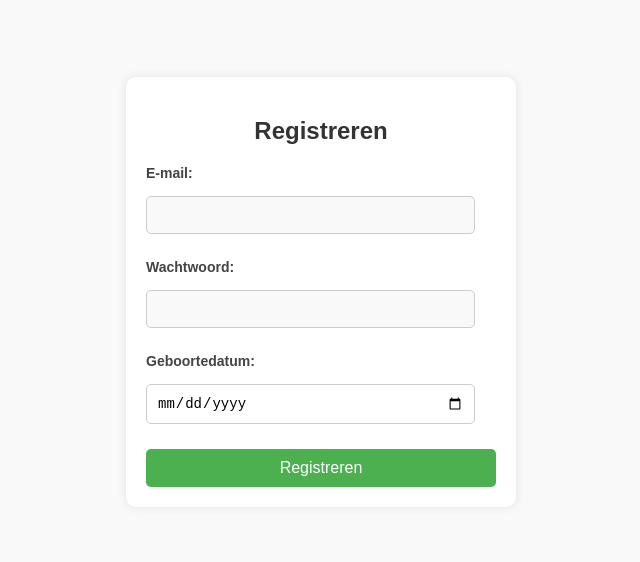
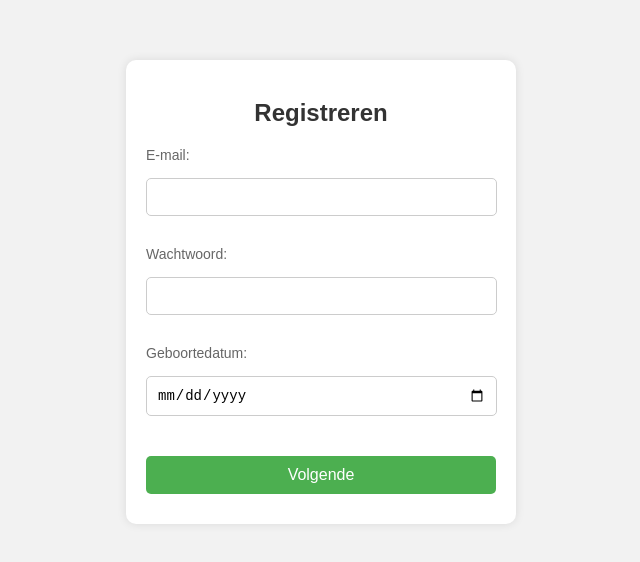
Before and after one commit to Dwaynepiest/SoulConnect-Frontend, a React (Create React App) app in the folder Frontend/soulconnect/: page /register in a window 1280 px wide. Shown: the part 108-670 px from the top of the page, without its empty margins (319-959 px from the left). Built offline with nearby package versions, Linux system fonts and the light colour scheme.

Commit message:
Register en Profiel aanmaken samen in nieuw bestand gezet: UserRegistreren

```diff
--- a/Frontend/soulconnect/src/App.js
+++ b/Frontend/soulconnect/src/App.js
@@ -1,8 +1,7 @@
 import React from 'react';
 import { BrowserRouter as Router, Routes, Route } from 'react-router-dom';
 import Login from './pages/Login/Login';
-import Registreren from './pages/Register/Registreren';
-import ProfielAanmaken from './pages/profiel-aanmaken/profiel-aanmaken';
+import UserRegistreren from './pages/UserRegistreren/UserRegistreren';
 import BerichtenPagina from './pages/Berichten/berichten';
 import ChatPage from './pages/Berichten/bericht';
 import Dashboard from './pages/Dashboard/Dashboard';
@@ -13,13 +12,11 @@ function App() {
       <Routes>
         <Route path="/" element={<Login />} />
         <Route path="/login" element={<Login />} />
-        <Route path="/register" element={<Registreren />} />
-        <Route path="/profiel-aanmaken" element={<ProfielAanmaken />} />
+        <Route path="/register" element={<UserRegistreren />} />
         <Route path="/berichten" element={<BerichtenPagina />}>
           <Route path=":messageId" element={<ChatPage />} />
         </Route>
         <Route path='/dashboard' element={<Dashboard />} />
-
       </Routes>
     </Router>
   );
--- a/Frontend/soulconnect/src/pages/Register/Registreren.css
+++ b/Frontend/soulconnect/src/pages/Register/Registreren.css
@@ -1,4 +1,4 @@
-/* Algemene styling voor het lichaam */
+/* Algemene styling voor het lichaam
 body {
     font-family: Arial, sans-serif;
     background-color: #f2f2f2;
@@ -72,4 +72,4 @@ body {
 
 .login-container a:hover {
     text-decoration: underline;
-}
+} */
--- a/Frontend/soulconnect/src/pages/Register/Registreren.js
+++ b/Frontend/soulconnect/src/pages/Register/Registreren.js
@@ -1,79 +1,79 @@
-import React, { useState } from 'react';
-import { useNavigate } from 'react-router-dom'; // Importeer useNavigate
-import './Registreren.css';
+// import React, { useState } from 'react';
+// import { useNavigate } from 'react-router-dom'; // Importeer useNavigate
+// import './Registreren.css';
 
-const Registreren = () => {
-    const [email, setEmail] = useState('');
-    const [password, setPassword] = useState('');
-    const [dob, setDob] = useState('');
-    const [error, setError] = useState('');
-    const navigate = useNavigate();  // Initialiseer navigate
+// const Registreren = () => {
+//     const [email, setEmail] = useState('');
+//     const [password, setPassword] = useState('');
+//     const [dob, setDob] = useState('');
+//     const [error, setError] = useState('');
+//     const navigate = useNavigate();  // Initialiseer navigate
 
-    const handleSubmit = (e) => {
-        e.preventDefault();
+//     const handleSubmit = (e) => {
+//         e.preventDefault();
 
-        // Validatie van het wachtwoord en de geboortedatum (minimaal 18 jaar oud)
-        const today = new Date();
-        const birthDate = new Date(dob);
-        const age = today.getFullYear() - birthDate.getFullYear();
-        const month = today.getMonth() - birthDate.getMonth();
+//         // Validatie van het wachtwoord en de geboortedatum (minimaal 18 jaar oud)
+//         const today = new Date();
+//         const birthDate = new Date(dob);
+//         const age = today.getFullYear() - birthDate.getFullYear();
+//         const month = today.getMonth() - birthDate.getMonth();
 
-        if (age < 18 || (age === 18 && month < 0)) {
-            setError('Je moet 18 jaar of ouder zijn om je te registreren');
-            return;
-        }
+//         if (age < 18 || (age === 18 && month < 0)) {
+//             setError('Je moet 18 jaar of ouder zijn om je te registreren');
+//             return;
+//         }
 
-        // Validatie van het wachtwoord
-        const passwordPattern = /^(?=.*[A-Z])(?=.*\d)(?=.*[@$!%*?&])[A-Za-z\d@$!%*?&]{16,}$/;
-        if (!passwordPattern.test(password)) {
-            setError('Wachtwoord voldoet niet aan de vereisten: minimaal 16 karakters, 1 hoofdletter, 1 cijfer en 1 speciaal teken');
-            return;
-        }
+//         // Validatie van het wachtwoord
+//         const passwordPattern = /^(?=.*[A-Z])(?=.*\d)(?=.*[@$!%*?&])[A-Za-z\d@$!%*?&]{16,}$/;
+//         if (!passwordPattern.test(password)) {
+//             setError('Wachtwoord voldoet niet aan de vereisten: minimaal 16 karakters, 1 hoofdletter, 1 cijfer en 1 speciaal teken');
+//             return;
+//         }
 
-        // Als alle validaties zijn doorstaan, ga dan naar de profiel-aanmaken pagina
-        setError('');
-        navigate('/profiel-aanmaken'); // Navigeren naar de profiel-aanmaken pagina
-    };
+//         // Als alle validaties zijn doorstaan, ga dan naar de profiel-aanmaken pagina
+//         setError('');
+//         navigate('/profiel-aanmaken'); // Navigeren naar de profiel-aanmaken pagina
+//     };
 
-    return (
-        <div className="login-container">
-            <h2>Registreren</h2>
-            <form onSubmit={handleSubmit}>
-                <div className="form-group">
-                    <label htmlFor="email">E-mail:</label>
-                    <input
-                        type="email"
-                        id="email"
-                        value={email}
-                        onChange={(e) => setEmail(e.target.value)}
-                        required
-                    />
-                </div>
-                <div className="form-group">
-                    <label htmlFor="password">Wachtwoord:</label>
-                    <input
-                        type="password"
-                        id="password"
-                        value={password}
-                        onChange={(e) => setPassword(e.target.value)}
-                        required
-                    />
-                </div>
-                <div className="form-group">
-                    <label htmlFor="dob">Geboortedatum:</label>
-                    <input
-                        type="date"
-                        id="dob"
-                        value={dob}
-                        onChange={(e) => setDob(e.target.value)}
-                        required
-                    />
-                </div>
-                <button type="submit">Registreren</button>
-            </form>
-            {error && <p>{error}</p>} {/* Toon foutmelding als er een fout is */}
-        </div>
-    );
-};
+//     return (
+//         <div className="login-container">
+//             <h2>Registreren</h2>
+//             <form onSubmit={handleSubmit}>
+//                 <div className="form-group">
+//                     <label htmlFor="email">E-mail:</label>
+//                     <input
+//                         type="email"
+//                         id="email"
+//                         value={email}
+//                         onChange={(e) => setEmail(e.target.value)}
+//                         required
+//                     />
+//                 </div>
+//                 <div className="form-group">
+//                     <label htmlFor="password">Wachtwoord:</label>
+//                     <input
+//                         type="password"
+//                         id="password"
+//                         value={password}
+//                         onChange={(e) => setPassword(e.target.value)}
+//                         required
+//                     />
+//                 </div>
+//                 <div className="form-group">
+//                     <label htmlFor="dob">Geboortedatum:</label>
+//                     <input
+//                         type="date"
+//                         id="dob"
+//                         value={dob}
+//                         onChange={(e) => setDob(e.target.value)}
+//                         required
+//                     />
+//                 </div>
+//                 <button type="submit">Registreren</button>
+//             </form>
+//             {error && <p>{error}</p>} {/* Toon foutmelding als er een fout is */}
+//         </div>
+//     );
+// };
 
-export default Registreren;
+// export default Registreren;
--- /dev/null
+++ b/Frontend/soulconnect/src/pages/UserRegistreren/UserRegistreren.css
@@ -0,0 +1,88 @@
+/* Algemene styling voor het lichaam */
+body {
+    font-family: Arial, sans-serif;
+    background-color: #f2f2f2;
+    display: flex;
+    justify-content: center;
+    align-items: center;
+    height: 100vh;
+    margin: 0;
+    overflow: hidden;
+}
+
+/* Stijl voor het container van het formulier */
+.container {
+    background-color: #ffffff;
+    padding: 20px;
+    border-radius: 10px;
+    box-shadow: 0 0 10px rgba(0, 0, 0, 0.1);
+    width: 350px;
+    text-align: center;
+    margin: 0 auto;
+    height: auto;
+}
+
+/* Styling voor de koptekst van het formulier */
+.container h2 {
+    margin-bottom: 20px;
+    color: #333;
+}
+
+/* Stijl voor de formulierelementen (invoervelden) */
+.container input[type="email"],
+.container input[type="password"],
+.container input[type="date"],
+.container input[type="text"],
+.container textarea,
+.container select {
+    width: 94%;
+    padding: 10px;
+    margin: 10px 0;
+    border: 1px solid #ccc;
+    border-radius: 5px;
+    font-size: 14px;
+}
+
+/* Stijl voor de knoppen */
+.container button {
+    width: 100%;
+    padding: 10px;
+    margin: 10px 0;
+    border: none;
+    border-radius: 5px;
+    background-color: #4CAF50;
+    color: #fff;
+    font-size: 16px;
+    cursor: pointer;
+}
+
+.container button:hover {
+    background-color: #45a049;
+}
+
+/* Stijl voor foutmeldingen */
+.container p.error {
+    color: red;
+    font-size: 14px;
+    margin-top: 10px;
+}
+
+/* Styling voor de links (indien aanwezig, bijvoorbeeld "wachtwoord vergeten") */
+.container a {
+    display: block;
+    margin-top: 10px;
+    color: #4CAF50;
+    text-decoration: none;
+}
+
+.container a:hover {
+    text-decoration: underline;
+}
+
+/* Responsieve styling */
+@media (max-width: 500px) {
+    .container {
+        width: 100%;
+        padding: 20px;
+    }
+}
--- /dev/null
+++ b/Frontend/soulconnect/src/pages/UserRegistreren/UserRegistreren.js
@@ -0,0 +1,127 @@
+import React, { useState } from 'react';
+import { useNavigate } from 'react-router-dom';
+import './UserRegistreren.css';
+
+const UserRegistreren = () => {
+    const [email, setEmail] = useState('');
+    const [password, setPassword] = useState('');
+    const [dob, setDob] = useState('');
+    const [profilePicture, setProfilePicture] = useState('');
+    const [bio, setBio] = useState('');
+    const [interests, setInterests] = useState('');
+    const [error, setError] = useState('');
+    const [step, setStep] = useState(1);
+    const navigate = useNavigate();
+
+    const handleSubmit = (e) => {
+        e.preventDefault();
+
+        if (step === 1) {
+            const today = new Date();
+            const birthDate = new Date(dob);
+            const age = today.getFullYear() - birthDate.getFullYear();
+            const month = today.getMonth() - birthDate.getMonth();
+
+            if (age < 18 || (age === 18 && month < 0)) {
+                setError('Je moet 18 jaar of ouder zijn om je te registreren');
+                return;
+            }
+
+            const passwordPattern = /^(?=.*[A-Z])(?=.*\d)(?=.*[@$!%*?&])[A-Za-z\d@$!%*?&]{16,}$/;
+            if (!passwordPattern.test(password)) {
+                setError('Wachtwoord voldoet niet aan de vereisten: minimaal 16 karakters, 1 hoofdletter, 1 cijfer en 1 speciaal teken');
+                return;
+            }
+
+            setError('');
+            setStep(2);
+        } else {
+            // Voeg hier je profiel aanmaken logica toe
+            console.log('Profiel aanmaken:', { profilePicture, bio, interests });
+            navigate('/home');
+        }
+    };
+
+    return (
+        <div className="container">
+            {step === 1 && (
+                <>
+                    <h2>Registreren</h2>
+                    <form onSubmit={handleSubmit}>
+                        <div className="form-group">
+                            <label htmlFor="email">E-mail:</label>
+                            <input
+                                type="email"
+                                id="email"
+                                value={email}
+                                onChange={(e) => setEmail(e.target.value)}
+                                required
+                            />
+                        </div>
+                        <div className="form-group">
+                            <label htmlFor="password">Wachtwoord:</label>
+                            <input
+                                type="password"
+                                id="password"
+                                value={password}
+                                onChange={(e) => setPassword(e.target.value)}
+                                required
+                            />
+                        </div>
+                        <div className="form-group">
+                            <label htmlFor="dob">Geboortedatum:</label>
+                            <input
+                                type="date"
+                                id="dob"
+                                value={dob}
+                                onChange={(e) => setDob(e.target.value)}
+                                required
+                            />
+                        </div>
+                        <button type="submit">Volgende</button>
+                    </form>
+                    {error && <p>{error}</p>}
+                </>
+            )}
+            {step === 2 && (
+                <>
+                    <h2>Profiel Aanmaken</h2>
+                    <form onSubmit={handleSubmit}>
+                        <div className="form-group">
+                            <label htmlFor="profilePicture">Profielfoto:</label>
+                            <input
+                                type="file"
+                                id="profilePicture"
+                                onChange={(e) => setProfilePicture(e.target.files[0])}
+                                required
+                            />
+                        </div>
+                        <div className="form-group">
+                            <label htmlFor="bio">Bio:</label>
+                            <textarea
+                                id="bio"
+                                value={bio}
+                                onChange={(e) => setBio(e.target.value)}
+                                required
+                            />
+                        </div>
+                        <div className="form-group">
+                            <label htmlFor="interests">Interesses:</label>
+                            <input
+                                type="text"
+                                id="interests"
+                                value={interests}
+                                onChange={(e) => setInterests(e.target.value)}
+                                required
+                            />
+                        </div>
+                        <button type="submit">Profiel Aanmaken</button>
+                    </form>
+                    {error && <p>{error}</p>}
+                </>
+            )}
+        </div>
+    );
+};
+
+export default UserRegistreren;
--- a/Frontend/soulconnect/src/pages/profiel-aanmaken/profiel-aanmaken.css
+++ b/Frontend/soulconnect/src/pages/profiel-aanmaken/profiel-aanmaken.css
@@ -1,4 +1,4 @@
-body {
+/* body {
     font-family: Arial, sans-serif;
     background-color: #f9f9f9;
     display: flex;
@@ -103,10 +103,9 @@ textarea {
     margin-bottom: 0;
 }
 
-/* Responsieve styling */
 @media (max-width: 500px) {
     .profile-container {
         width: 100%;
         padding: 20px;
     }
-}
+} */
--- a/Frontend/soulconnect/src/pages/profiel-aanmaken/profiel-aanmaken.js
+++ b/Frontend/soulconnect/src/pages/profiel-aanmaken/profiel-aanmaken.js
@@ -1,100 +1,89 @@
-import React, { useState } from 'react';
-import './profiel-aanmaken.css';
+// import React, { useState } from 'react';
+// import './profiel-aanmaken.css';
 
-const ProfielAanmaken = () => {
-  const [formData, setFormData] = useState({
-    nickname: '',
-    oneliner: '',
-    gender: '',
-    birthdate: '',
-    termsAccepted: false,
-  });
+// const ProfielAanmaken = () => {
+//   const [formData, setFormData] = useState({
+//     nickname: '',
+//     oneliner: '',
+//     gender: '',
+//     birthdate: '',
+//     termsAccepted: false,
+//   });
 
-  const handleChange = (e) => {
-    const { name, value, type, checked } = e.target;
-    setFormData({
-      ...formData,
-      [name]: type === 'checkbox' ? checked : value,
-    });
-  };
+//   const handleChange = (e) => {
+//     const { name, value, type, checked } = e.target;
+//     setFormData({
+//       ...formData,
+//       [name]: type === 'checkbox' ? checked : value,
+//     });
+//   };
 
-  const handleSubmit = (e) => {
-    e.preventDefault();
-    if (!formData.termsAccepted) {
-      alert('Je moet akkoord gaan met de algemene voorwaarden en privacyregels.');
-      return;
-    }
-    console.log('Ingevoerde gegevens:', formData);
-    // Voeg hier logica toe om gegevens te verwerken
-  };
+//   const handleSubmit = (e) => {
+//     e.preventDefault();
+//     if (!formData.termsAccepted) {
+//       alert('Je moet akkoord gaan met de algemene voorwaarden en privacyregels.');
+//       return;
+//     }
+//     console.log('Ingevoerde gegevens:', formData);
+//     // Voeg hier logica toe om gegevens te verwerken
+//   };
 
-  return (
-    <div className="profile-container">
-      <h2>Profiel Aanmaken</h2>
-      <form onSubmit={handleSubmit}>
-        <div className="form-group">
-          <label htmlFor="nickname">Nickname:</label>
-          <input
-            type="text"
-            id="nickname"
-            name="nickname"
-            value={formData.nickname}
-            onChange={handleChange}
-            required
-          />
-        </div>
-        <div className="form-group">
-          <label htmlFor="oneliner">Oneliner:</label>
-          <input
-            type="text"
-            id="oneliner"
-            name="oneliner"
-            value={formData.oneliner}
-            onChange={handleChange}
-            required
-          />
-        </div>
-        <div className="form-group">
-          <label htmlFor="gender">Geslacht:</label>
-          <select
-            id="gender"
-            name="gender"
-            value={formData.gender}
-            onChange={handleChange}
-            required
-          >
-            <option value="">Selecteer je geslacht</option>
-            <option value="male">Man</option>
-            <option value="female">Vrouw</option>
-          </select>
-        </div>
-        <div className="form-group">
-          <label htmlFor="birthdate">Geboortedatum:</label>
-          <input
-            type="date"
-            id="birthdate"
-            name="birthdate"
-            value={formData.birthdate}
-            onChange={handleChange}
-            required
-          />
-        </div>
-        <div className="form-group checkbox-group">
-          <input
-            type="checkbox"
-            id="termsAccepted"
-            name="termsAccepted"
-            checked={formData.termsAccepted}
-            onChange={handleChange}
-          />
-          <label htmlFor="termsAccepted">
-            Ik ga akkoord met de <a href="/terms">algemene voorwaarden</a> en <a href="/privacy">privacyregels</a>.
-          </label>
-        </div>
-        <button type="submit">Profiel Aanmaken</button>
-      </form>
-    </div>
-  );
-};
+//   return (
+//     <div className="profile-container">
+//       <h2>Profiel Aanmaken</h2>
+//       <form onSubmit={handleSubmit}>
+//         <div className="form-group">
+//           <label htmlFor="nickname">Nickname:</label>
+//           <input
+//             type="text"
+//             id="nickname"
+//             name="nickname"
+//             value={formData.nickname}
+//             onChange={handleChange}
+//             required
+//           />
+//         </div>
+//         <div className="form-group">
+//           <label htmlFor="oneliner">Oneliner:</label>
+//           <input
+//             type="text"
+//             id="oneliner"
+//             name="oneliner"
+//             value={formData.oneliner}
+//             onChange={handleChange}
+//             required
+//           />
+//         </div>
+//         <div className="form-group">
+//           <label htmlFor="gender">Geslacht:</label>
+//           <select
+//             id="gender"
+//             name="gender"
+//             value={formData.gender}
+//             onChange={handleChange}
+//             required
+//           >
+//             <option value="">Selecteer je geslacht</option>
+//             <option value="male">Man</option>
+//             <option value="female">Vrouw</option>
+//           </select>
+//         </div>
+//         <div className="form-group checkbox-group">
+//           <input
+//             type="checkbox"
+//             id="termsAccepted"
+//             name="termsAccepted"
+//             checked={formData.termsAccepted}
+//             onChange={handleChange}
+//           />
+//           <label htmlFor="termsAccepted">
+//             Ik ga akkoord met de <a href="/terms">algemene voorwaarden</a> en <a href="/privacy">privacyregels</a>.
+//           </label>
+//         </div>
+//         <button type="submit">Profiel Aanmaken</button>
+//       </form>
+//     </div>
+//   );
+// };
 
-export default ProfielAanmaken;
+// export default ProfielAanmaken;
```
